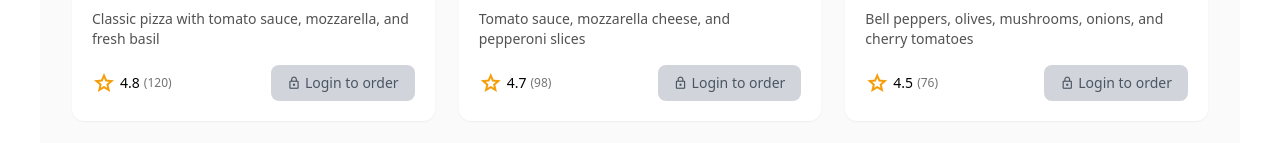
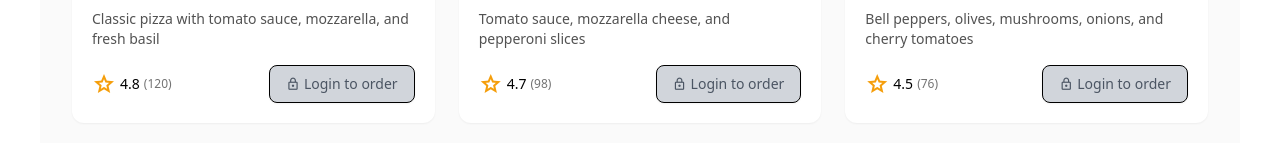
Before and after one commit to drakaas/EasyRest, a React (Vite) app in the folder frontend/: page / in a window 1280 px wide. Shown: the part 571-714 px from the top of the page. Built offline with nearby package versions, Linux system fonts and the light colour scheme.

Commit message:
add to c

```diff
--- a/frontend/src/components/ui/FoodItemCard.jsx
+++ b/frontend/src/components/ui/FoodItemCard.jsx
@@ -40,8 +40,8 @@ const FoodItemCard = React.memo(({ item }) => {
           ) : (
             <button
               onClick={() => alert('Please login to add items to cart')}
-              className="bg-gray-300 text-gray-600 px-4 py-2 rounded-lg text-sm font-medium flex items-center cursor-not-allowed"
-            >
+              className="bg-gray-300 text-gray-600 px-4 py-2 rounded-lg text-sm font-medium flex items-center cursor-not-allowed border border-black shadow-sm"
+              >
               <span className="material-symbols-outlined text-sm mr-1">lock</span>
               Login to order
             </button>
```
